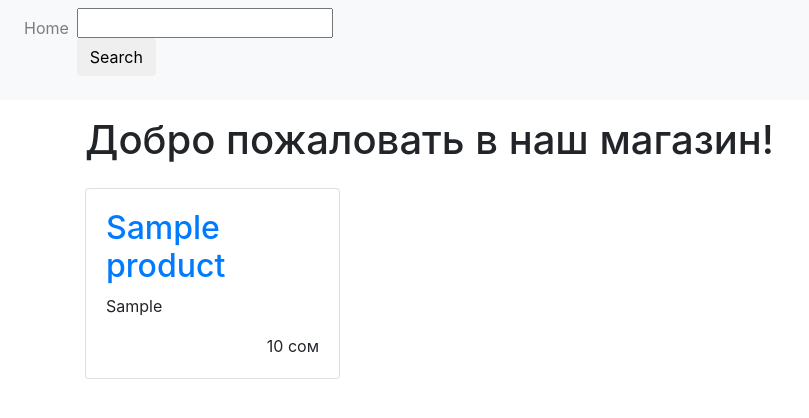
After one commit to iamjumaliev/lab, a Django app: template source/webapp/templates/index.html in a window 1280 px wide. The commit adds this page. Shown: the top 418 px of the page, without its empty margins (0-809 px from the left). Run offline with Django 3.2, Linux system fonts and the light colour scheme; the template is opened without the code that fills it: most values are stand-ins (such as "Sample title", 1, 10 or a date in 2020); form fields are guessed from the names that the template uses; parts of the project's set-up code (start-up, migrations or seed data) failed here and were passed over; some libraries are stand-ins or nearby versions.

Commit message:
was made second step

```diff
--- a/source/main/urls.py
+++ b/source/main/urls.py
@@ -15,7 +15,11 @@ Including another URLconf
 """
 from django.contrib import admin
 from django.urls import path
+from webapp.views import index_view, product_detail_view, search
 
 urlpatterns = [
     path('admin/', admin.site.urls),
+    path('', index_view, name='index'),
+    path('products/<int:pk>/', product_detail_view, name='product_detail'),
+    path('products/search',search , name='product_search')
 ]
--- /dev/null
+++ b/source/webapp/forms.py
@@ -0,0 +1,4 @@
+from django import forms
+
+class SearchForm(forms.Form):
+    search_name = forms.CharField(max_length=300, label='Имя', required=True)
--- a/source/webapp/templates/base.html
+++ b/source/webapp/templates/base.html
@@ -3,23 +3,40 @@
 <html lang="en">
   <head>
     <meta charset="UTF-8">
-    <meta name="viewport"
-          content="width=device-width, user-scalable=no, initial-scale=1.0, maximum-scale=1.0, minimum-scale=1.0">
     <meta http-equiv="X-UA-Compatible" content="ie=edge">
-    <title>{% block title %}MySite{% endblock %}</title>
-    <link rel="stylesheet" href="https://stackpath.bootstrapcdn.com/bootstrap/4.3.1/css/bootstrap.min.css" integrity="sha384-ggOyR0iXCbMQv3Xipma34MD+dH/1fQ784/j6cY/iJTQUOhcWr7x9JvoRxT2MZw1T" crossorigin="anonymous">
-    <link rel="stylesheet" href="{% static "css/style.css" %}">
+    <title>{% block title %}Shop{% endblock %}</title>
+    <link rel="stylesheet" href="{% static 'css/style.css' %}">
     {% block styles %}{% endblock %}
+    <meta name="viewport" content="width=device-width, initial-scale=1, shrink-to-fit=no">
+    <link rel="stylesheet" href="https://maxcdn.bootstrapcdn.com/bootstrap/4.0.0/css/bootstrap.min.css" integrity="sha384-Gn5384xqQ1aoWXA+058RXPxPg6fy4IWvTNh0E263XmFcJlSAwiGgFAW/dAiS6JXm" crossorigin="anonymous">
   </head>
   <body>
+        <nav class="navbar navbar-expand-lg navbar-light bg-light sticky-top">
+            <button class="navbar-toggler" type="button" data-toggle="collapse" data-target="#navbarNav"
+                aria-controls="navbarNav" aria-expanded="false" aria-label="Toggle navigation">
+                    <span class="navbar-toggler-icon"></span>
+            </button>
+            <div class="collapse navbar-collapse" id="navbarNav">
+                <ul class="navbar-nav">
+                    <li class="nav-item">
+                        <a href="{% url 'index' %}" class="nav-link">Home</a>
+                    </li>
                     {% block menu %}{% endblock %}
+                </ul>
+            </div>
+        </nav>
         <div class="container">
             {% block content %}{% endblock %}
         </div>
-<script src="https://code.jquery.com/jquery-3.3.1.slim.min.js" integrity="sha384-q8i/X+965DzO0rT7abK41JStQIAqVgRVzpbzo5smXKp4YfRvH+8abtTE1Pi6jizo" crossorigin="anonymous"></script>
-<script src="https://cdnjs.cloudflare.com/ajax/libs/popper.js/1.14.7/umd/popper.min.js" integrity="sha384-UO2eT0CpHqdSJQ6hJty5KVphtPhzWj9WO1clHTMGa3JDZwrnQq4sF86dIHNDz0W1" crossorigin="anonymous"></script>
-<script src="https://stackpath.bootstrapcdn.com/bootstrap/4.3.1/js/bootstrap.min.js" integrity="sha384-JjSmVgyd0p3pXB1rRibZUAYoIIy6OrQ6VrjIEaFf/nJGzIxFDsf4x0xIM+B07jRM" crossorigin="anonymous"></script>
-<script type="application/javascript" src="{% static "js/main.js" %}"></script>
+
+        <script src="{% static 'js/main.js' %}"></script>
         {% block scripts %}{% endblock %}
   </body>
+
+    <!-- Optional JavaScript -->
+    <!-- jQuery first, then Popper.js, then Bootstrap JS -->
+    <script src="https://code.jquery.com/jquery-3.2.1.slim.min.js" integrity="sha384-KJ3o2DKtIkvYIK3UENzmM7KCkRr/rE9/Qpg6aAZGJwFDMVNA/GpGFF93hXpG5KkN" crossorigin="anonymous"></script>
+    <script src="https://cdnjs.cloudflare.com/ajax/libs/popper.js/1.12.9/umd/popper.min.js" integrity="sha384-ApNbgh9B+Y1QKtv3Rn7W3mgPxhU9K/ScQsAP7hUibX39j7fakFPskvXusvfa0b4Q" crossorigin="anonymous"></script>
+    <script src="https://maxcdn.bootstrapcdn.com/bootstrap/4.0.0/js/bootstrap.min.js" integrity="sha384-JZR6Spejh4U02d8jOt6vLEHfe/JQGiRRSQQxSfFWpi1MquVdAyjUar5+76PVCmYl" crossorigin="anonymous"></script>
+  </body>
 </html>
--- /dev/null
+++ b/source/webapp/templates/index.html
@@ -0,0 +1,26 @@
+{% extends 'base.html' %}
+{% block menu %}
+    <form method="GET" class="search" action="{% url 'product_search' %}">
+              {% csrf_token %}
+              {{ form.search_name }}
+              <p><input type="submit" class="btn"  value="Search"></p>
+        </form>
+{% endblock %}
+{% block content %}
+    <h1 class="mt-3">Добро пожаловать в наш магазин!</h1>
+    <div class="row">
+        {% for product in products %}
+            <div class="col-12 col-sm-6 col-md-4 col-lg-3 mt-3">
+                <div class="card">
+                    <div class="card-body">
+                        <h2 class="card-text card-link">
+                            <a href="{% url 'product_detail' product.pk %}">{{ product.name }}</a>
+                        </h2>
+                        <p class="card-text">{{ product.get_category_display }}</p>
+                        <p class="card-text text-right">{{ product.price }} сом</p>
+                    </div>
+                </div>
+            </div>
+        {% endfor %}
+    </div>
+{% endblock %}
```
Also changed, not shown: source/webapp/templates/product.html (added, +8 -0 lines), source/webapp/views.py (+29 -1 lines). Lines whose indentation alone changed are shown as unchanged.
